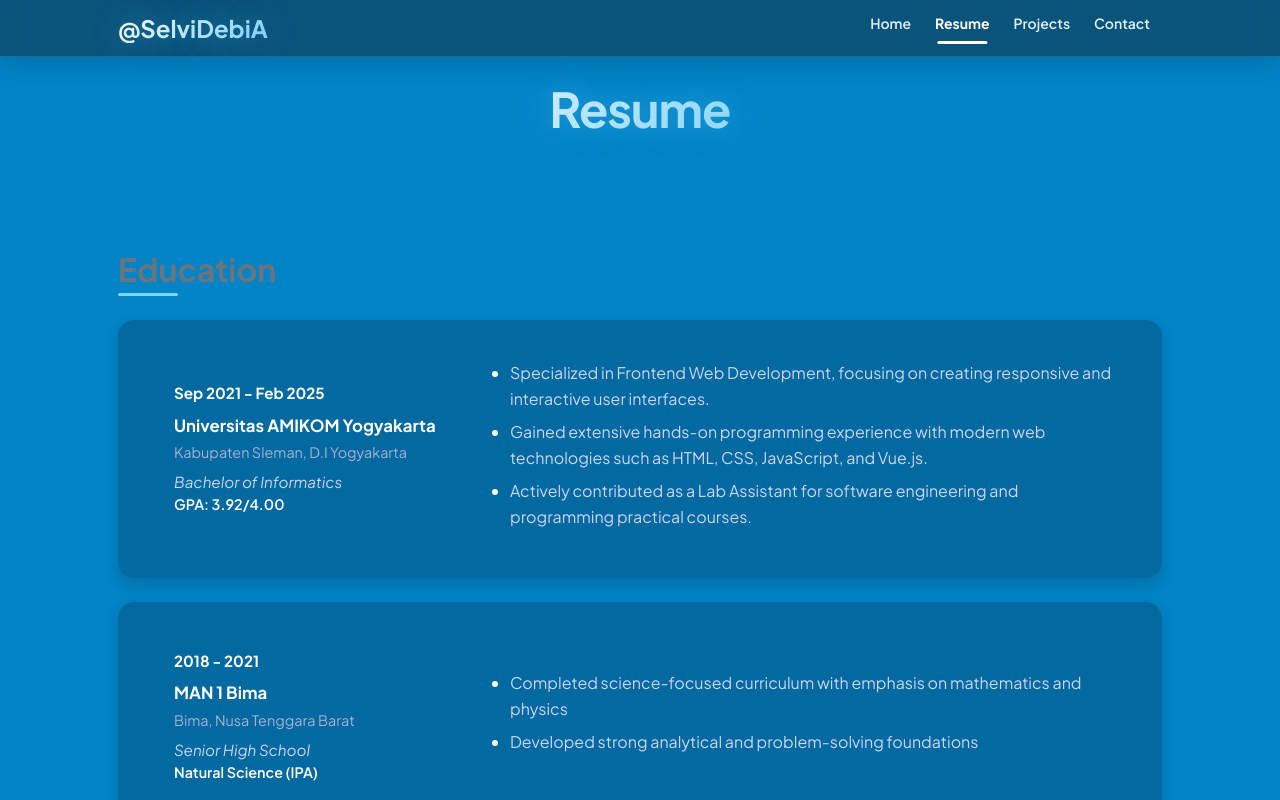
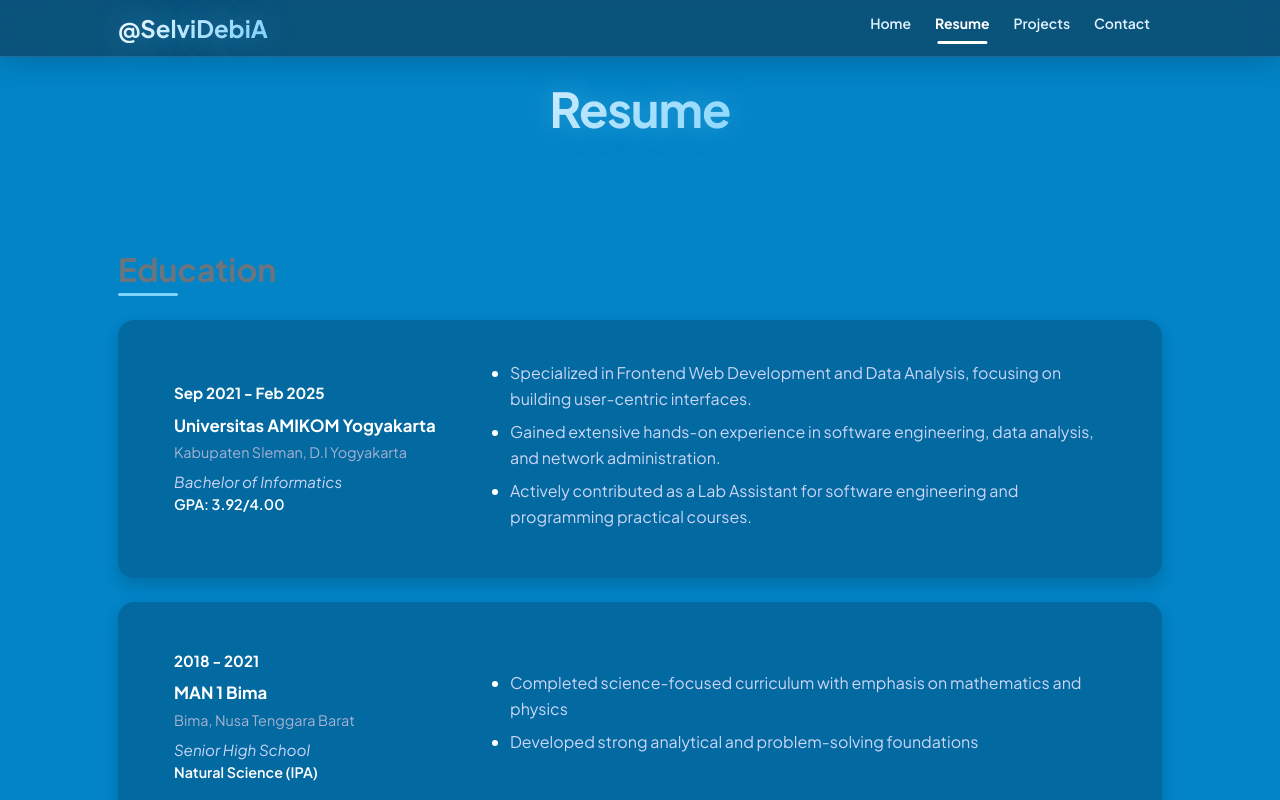
Before and after one commit to selvidebianita/Portofolio_Vue, a Vue app: page /resume in a window 1280 px wide. Shown: the top 800 px of the page. Built offline with nearby package versions, Linux system fonts and the light colour scheme.

Commit message:
update education description to balance frontend and data analysis without specifying tools

```diff
--- a/src/components/Resume/Education.vue
+++ b/src/components/Resume/Education.vue
@@ -9,8 +9,8 @@ export default {
         degree: "Bachelor of Informatics",
         gpa: "GPA: 3.92/4.00",
         description: [
-          "Specialized in Frontend Web Development, focusing on creating responsive and interactive user interfaces.",
-          "Gained extensive hands-on programming experience with modern web technologies such as HTML, CSS, JavaScript, and Vue.js.",
+          "Specialized in Frontend Web Development and Data Analysis, focusing on building user-centric interfaces.",
+          "Gained extensive hands-on experience in software engineering, data analysis, and network administration.",
           "Actively contributed as a Lab Assistant for software engineering and programming practical courses.",
         ]
       },
```
